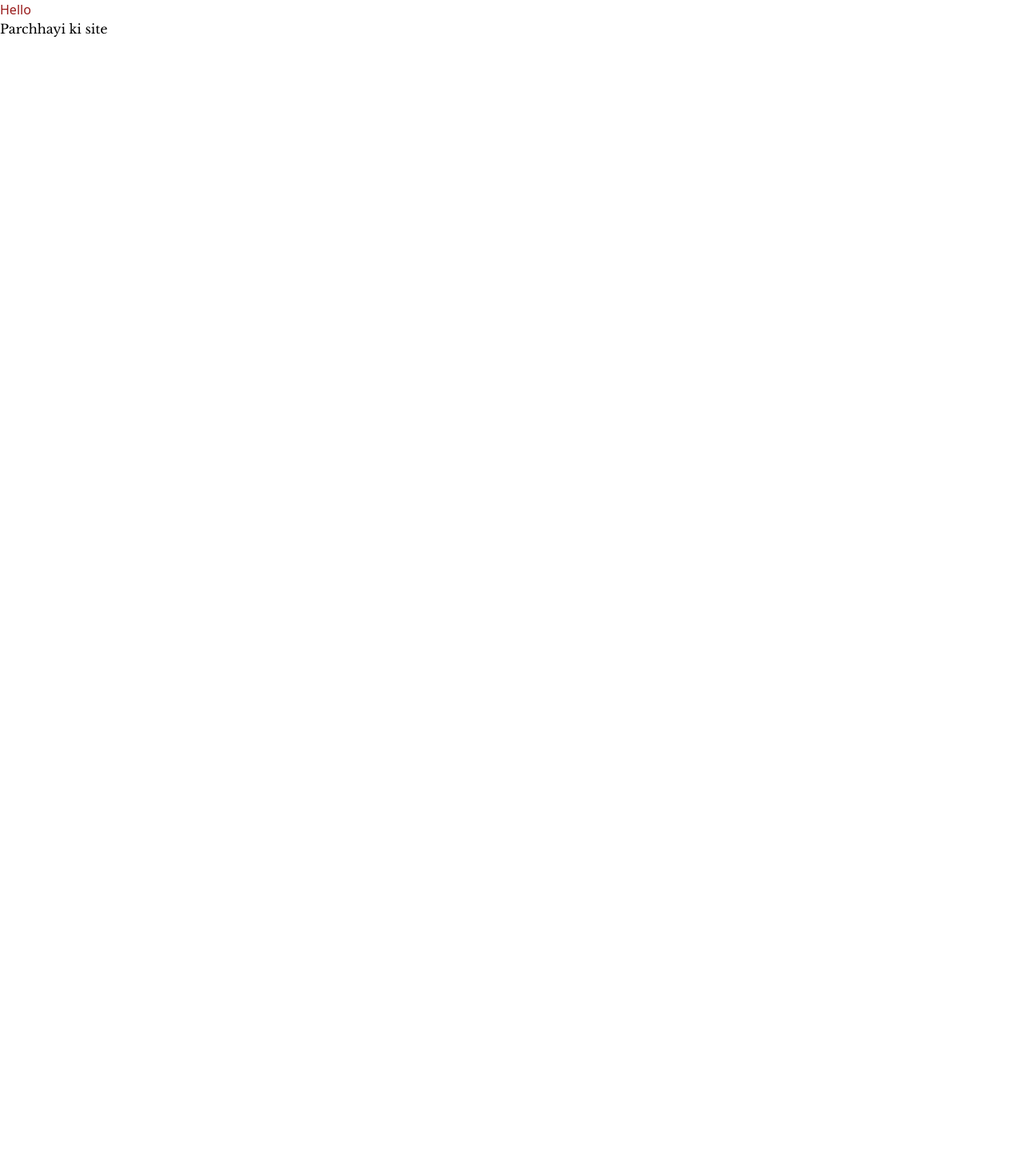
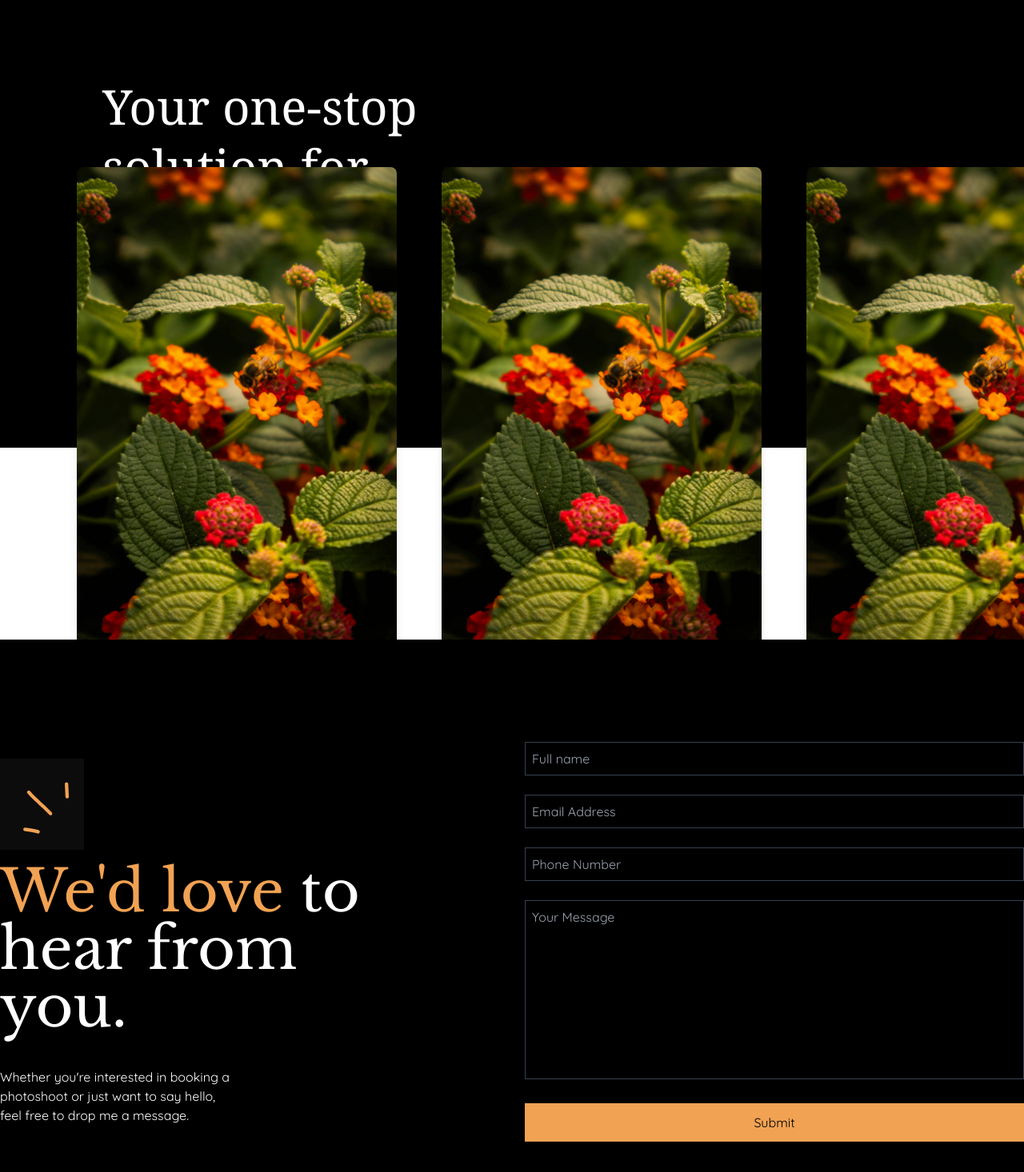
Before and after one commit to honey16/Parchayi, a React (Vite) app: page / in a window 1280 px wide. Shown: the top 1466 px of the page at 80% size. Before the commit the page ends 800 px from the top, so only its background shows below. Built offline with nearby package versions, Linux system fonts and the light colour scheme.

Commit message:
Added hero and contact page

```diff
--- a/src/App.jsx
+++ b/src/App.jsx
@@ -1,11 +1,13 @@
+import Hero from "./components/home/Hero"
+import Contact from "./components/utilities/Contact"
+
+
 function App() {
 
   return (
     <>
-      <h1 className="text-red-800">Hello</h1>
-      <p className="font-primary">
-        Parchhayi ki site
-      </p>
+      <Hero/>
+      <Contact/>
     </>
   )
 }
--- a/src/components/home/Hero.jsx
+++ b/src/components/home/Hero.jsx
@@ -1,11 +1,79 @@
 import React from 'react'
+import pic from "../../assets/images/flower-pic.jpg"
 
 const Hero = () => {
+  const stats = [
+    { number: "20+", label: "Events covered" },
+    { number: "20+", label: "Events covered" },
+  ];
+
+  const images = [
+    { src: pic, name: "Chitrakatha", year: "2024" },
+    { src: pic, name: "Chitrakatha", year: "2024" },
+    { src: pic, name: "Chitrakatha", year: "2024" },
+  ];
+
   return (
-    <div>
+    <div className="relative w-screen min-h-screen overflow-hidden">
+      {/* Background gradient */}
+      <div
+        className="absolute inset-0"
+        style={{
+          background: "linear-gradient(to bottom, #000000 0%, #000000 70%, #ffffff 70%, #ffffff 100%)",
+        }}
+      />
 
+      {/* Content container */}
+      <div className="relative flex w-full h-full">
+        {/* Left section - text content */}
+        <div className="w-[70%] text-white p-24 pl-32">
+          <h1 className="text-6xl font-serif mb-8 leading-tight">
+            Your one-stop
+            <br />
+            solution for
+            <br />
+            photography
+            <br />
+            needs
+          </h1>
+
+          <p className="text-gray-400 mb-10 text-lg">Lorem ipsum</p>
+
+          <div className="flex gap-14">
+            {stats.map((stat, index) => (
+              <div key={index}>
+                <div className="text-7xl font-serif text-orange">{stat.number}</div>
+                <div className="text-base text-gray-400 mt-2">{stat.label}</div>
+              </div>
+            ))}
+          </div>
+        </div>
+
+        {/* Right section - images */}
+        <div className="w-[30%] relative">
+          <div className="absolute right-0 -left-[800px] top-[30%]">
+            <div className="flex gap-14">
+              {images.map((image, index) => (
+                <div key={index} className="w-[400px] last:mr-[-200px]">
+                  <div className="relative">
+                    <img
+                      src={image.src}
+                      alt={`Photography ${index + 1}`}
+                      className="w-full h-[600px] object-cover rounded-lg shadow-lg"
+                    />
+                    <div className="mt-4 flex justify-between items-center">
+                      <p className="text-gray-800 text-lg font-medium">{image.name}</p>
+                      <p className="text-gray-600 text-lg">{image.year}</p>
+                    </div>
+                  </div>
+                </div>
+              ))}
+            </div>
+          </div>
+        </div>
+      </div>
     </div>
-  )
-}
+  );
+};
 
-export default Hero
+export default Hero;
--- /dev/null
+++ b/src/components/utilities/Contact.jsx
@@ -0,0 +1,104 @@
+import React, { useState } from 'react';
+import lines from '../../assets/images/lines.png';
+
+const Contact = () => {
+  const [formData, setFormData] = useState({
+    fullName: "",
+    email: "",
+    phone: "",
+    message: "",
+  });
+
+  const handleSubmit = (e) => {
+    e.preventDefault();
+    console.log("Form submitted:", formData);
+  };
+
+  const handleChange = (e) => {
+    setFormData({
+      ...formData,
+      [e.target.name]: e.target.value,
+    });
+  };
+
+  return (
+    <div className="relative bg-black text-white py-32 w-full text-roboto">
+      <div className="max-w-7xl mx-auto grid grid-cols-1 md:grid-cols-2 gap-8 items-center">
+        {/* Left Section */}
+        <div className="space-y-4">
+          <img src={lines} alt="Decorative Lines" className="mb-4" />
+          <div>
+            <h2 className="text-7xl font-primary">
+              <span className="text-orange">We'd love</span> to
+              <br />
+              hear from
+              <br />
+              <span>you.</span>
+            </h2>
+          </div>
+          <p className=" max-w-md pt-6">
+            Whether you're interested in booking a <br/>
+            photoshoot or just want to say hello, <br/>
+            feel free to drop me a message.
+          </p>
+        </div>
+
+        {/* Right Section Form */}
+        <form onSubmit={handleSubmit} className="space-y-6">
+          <div>
+            <input
+              type="text"
+              name="fullName"
+              placeholder="Full name"
+              value={formData.fullName}
+              onChange={handleChange}
+              className="w-full bg-transparent border border-gray-700 p-2 focus:outline-none focus:border-orange text-white"
+              required
+            />
+          </div>
+          <div>
+            <input
+              type="email"
+              name="email"
+              placeholder="Email Address"
+              value={formData.email}
+              onChange={handleChange}
+              className="w-full bg-transparent border border-gray-700 p-2 focus:outline-none focus:border-orange text-white"
+              required
+            />
+          </div>
+          <div>
+            <input
+              type="tel"
+              name="phone"
+              placeholder="Phone Number"
+              value={formData.phone}
+              onChange={handleChange}
+              className="w-full bg-transparent border border-gray-700 p-2 focus:outline-none focus:border-orange text-white"
+              required
+            />
+          </div>
+          <div>
+            <textarea
+              name="message"
+              placeholder="Your Message"
+              value={formData.message}
+              onChange={handleChange}
+              rows={4}
+              className="w-full bg-transparent border border-gray-700 p-2 focus:outline-none focus:border-orange text-white resize-none min-h-56"
+              required
+            />
+          </div>
+          <button
+            type="submit"
+            className="w-full bg-orange text-black py-3 px-6 hover:bg-orange transition-colors"
+          >
+            Submit
+          </button>
+        </form>
+      </div>
+    </div>
+  );
+};
+
+export default Contact;
--- a/src/index.css
+++ b/src/index.css
@@ -1,5 +1,16 @@
 @import url('https://fonts.googleapis.com/css2?family=Libre+Baskerville:ital,wght@0,400;0,700;1,400&family=Montserrat:ital,wght@0,100..900;1,100..900&family=Roboto:ital,wght@0,100;0,300;0,400;0,500;0,700;0,900;1,100;1,300;1,400;1,500;1,700;1,900&display=swap');
+@import url('https://fonts.googleapis.com/css2?family=Quicksand:wght@300;400;500;600;700&display=swap');
 
 @tailwind base;
 @tailwind components;
 @tailwind utilities;
+
+@layer base{
+    body{
+        background-color: white;
+        font-family: 'Quicksand', sans-serif;
+        /* overflow-x: hidden; */
+        padding: 0;
+        margin: 0;
+    }
+}
--- a/tailwind.config.js
+++ b/tailwind.config.js
@@ -14,7 +14,7 @@ export default {
       fontFamily: {
         primary: ['"Libre Baskerville"', "serif"], // Primary heading
         secondary: ['Montserrat', "sans-serif"],   // Secondary heading
-        body: ['Roboto', "sans-serif"],
+        bodytext: ['Quicksand', "sans-serif"],
       },
     },
   },
```
Also changed, not shown: src/assets/images/flower-pic.jpg (added), src/assets/images/lines.png (added).
